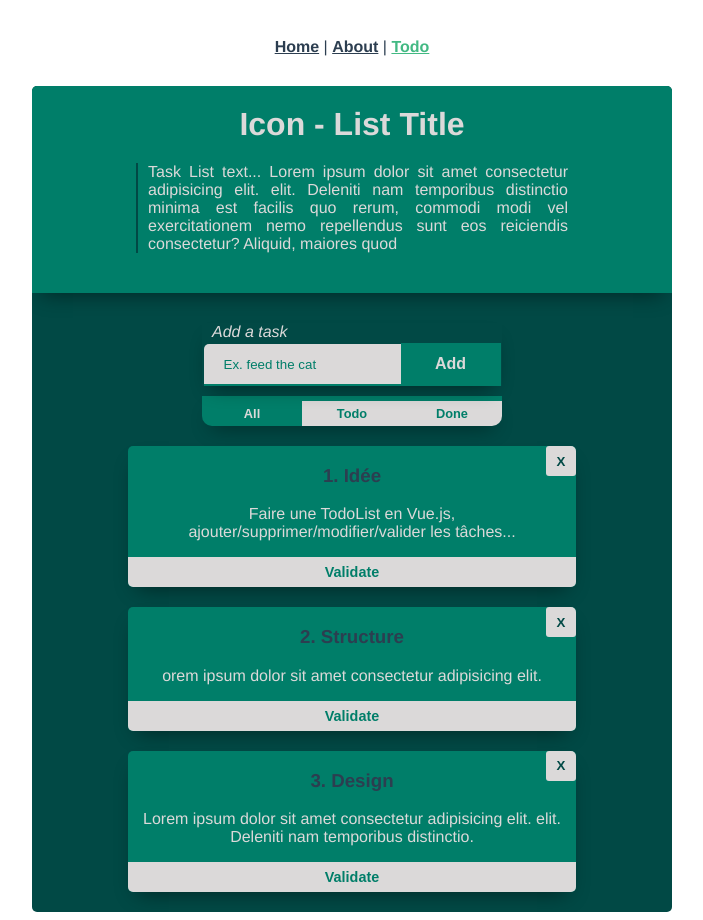
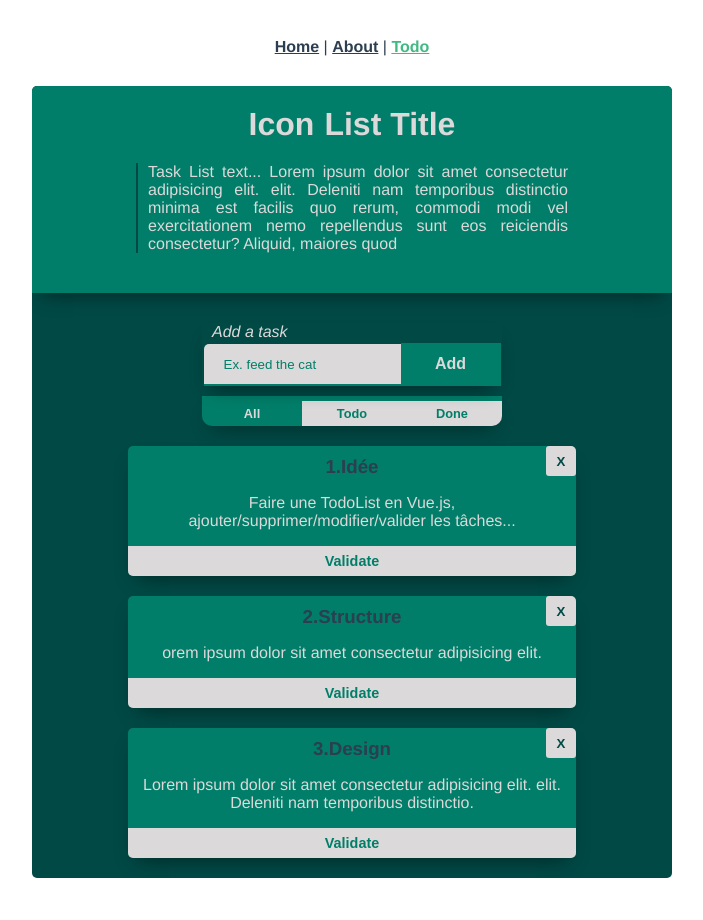
Before and after one commit to mlhoutel/TodoVue, a Vue app: page /#/todo in a window 1280 px wide. Shown: the whole page, without its empty margins (288-991 px from the left). After the commit the page ends 886 px from the top, so only its background shows below. Built offline with nearby package versions, Linux system fonts and the light colour scheme.

Commit message:
dynamic values update

```diff
--- a/src/components/TodoList.vue
+++ b/src/components/TodoList.vue
@@ -1,7 +1,8 @@
 <template>
     <div class="todolist">
         <div class="intro">
-            <h1 contenteditable spellcheck="false">{{ icon }} - {{ title }}</h1>
+            <h1 v-html="icon"></h1>
+            <h1 contenteditable spellcheck="false">{{ title }}</h1>
             <p contenteditable spellcheck="false">{{ message }}</p>
         </div>
         <form v-on:submit.prevent>
@@ -47,6 +48,7 @@
                 :index="index"
                 :key="item.id"
                 :remove="SelfRemove"
+                :edit="SelfEditItem"
             />
         </ul>
     </div>
@@ -79,6 +81,10 @@ export default defineComponent({
             type: Function,
             required: true,
         },
+        editItem: {
+            type: Function,
+            required: true,
+        },
         getselected: {
             type: Function,
             required: true,
@@ -94,8 +100,11 @@ export default defineComponent({
         }
     },
     methods: {
-        SelfRemove(event: Event, index: Number) {
-            this.remove(event, index, this.items)
+        SelfRemove(event: Event, item: Object) {
+            this.remove(event, item, this.items)
+        },
+        SelfEditItem(event: Event, item: Object, value: Object) {
+            this.editItem(event, item, value, this.items)
         },
         getSelected(event: Event, value: number): boolean {
             return this.Selected == value
@@ -148,6 +157,10 @@ export default defineComponent({
 }
 .intro h1 {
     color: #dbd9d9;
+    display: inline-block;
+    padding-left: 5px;
+    padding-right: 5px;
+    max-width: 100%;
 }
 .intro p {
     color: #dbd9d9;
--- a/src/components/TodoListItem.vue
+++ b/src/components/TodoListItem.vue
@@ -8,13 +8,33 @@
                 src="https://cdn.jsdelivr.net/npm/simple-icons@v3/icons/vue-dot-js.svg"
             />
             -->
-            <h3 contenteditable spellcheck="false">
-                {{ item.icon }} {{ item.title }}
+            <h3 v-html="item.icon"></h3>
+            <h3
+                contenteditable
+                spellcheck="false"
+                v-on:blur="
+                    edit($event, item, {
+                        icon: item.icon,
+                        message: item.message,
+                        title: $event.target.innerHTML,
+                        done: item.done,
+                    })
+                "
+            >
+                {{ item.title }}
             </h3>
             <p
                 contenteditable
                 spellcheck="false"
-                v-if="item.message.trim() !== ''"
+                :class="{ emptymessage: isEmpty($event, item.message) }"
+                v-on:blur="
+                    edit($event, item, {
+                        icon: item.icon,
+                        message: $event.target.innerHTML,
+                        title: item.title,
+                        done: item.done,
+                    })
+                "
             >
                 {{ item.message }}
             </p>
@@ -49,6 +69,15 @@ export default defineComponent({
             type: Function,
             required: true,
         },
+        edit: {
+            type: Function,
+            required: true,
+        },
+    },
+    methods: {
+        isEmpty(event: Event, message: String): Boolean {
+            return message.trim() === ''
+        },
     },
 })
 </script>
@@ -70,12 +99,21 @@ export default defineComponent({
 .done {
     filter: hue-rotate(10deg) grayscale(60%) contrast(80%);
 }
-div {
-}
 h3 {
+    display: inline-block;
+    margin-top: 10px;
+    margin-bottom: 0px;
 }
 p {
     color: #dbd9d9;
+}
+.emptymessage {
+    margin: 5px;
+    height: 5px;
+    overflow: hidden;
+}
+.emptymessage:focus {
+    height: auto;
 }
 .validate {
     width: 100%;
--- a/src/views/Todo.vue
+++ b/src/views/Todo.vue
@@ -9,6 +9,7 @@
             :selected="selected"
             :add="add"
             :remove="remove"
+            :editItem="editItem"
         />
     </div>
 </template>
@@ -61,8 +62,14 @@ export default {
     },
     methods: {
         add(event: Event, title: String, items: Array<Object>) {
+            if (title == undefined) {
+                return
+            }
+            if (title.length < 1) {
+                return
+            }
             items.push({
-                icon: '',
+                icon: 'N.',
                 title: title,
                 message: '',
                 done: false,
@@ -70,6 +77,14 @@ export default {
         },
         remove(event: Event, item: Object, items: Array<Object>) {
             items.splice(items.indexOf(item), 1)
+        },
+        editItem(
+            event: Event,
+            item: Object,
+            value: Object,
+            items: Array<Object>
+        ) {
+            items[items.indexOf(item)] = value
         },
         read(event: Event) {
             const fs = require('fs')
```
